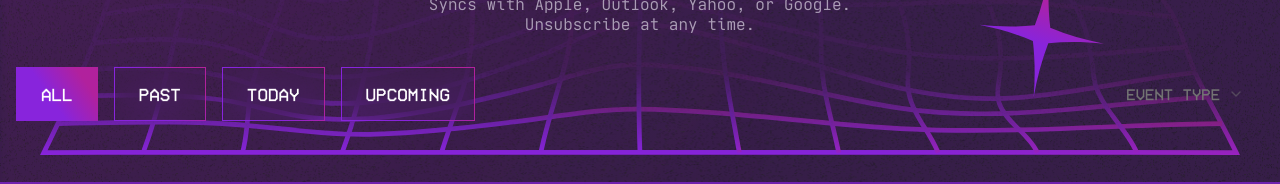
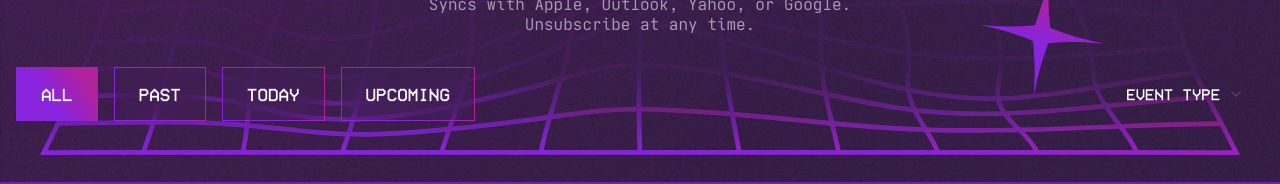
Before and after one commit to 8x5y1a/sesa-website, a Next.js app: page /en/EventsPage in a window 1280 px wide. Shown: the part 381-565 px from the top of the page. Built offline with nearby package versions, Linux system fonts and the light colour scheme.

Commit message:
Added proper font color to Event Type dropdown `i#

```diff
--- a/src/app/[locale]/EventsPage/components/EventFilters.tsx
+++ b/src/app/[locale]/EventsPage/components/EventFilters.tsx
@@ -55,7 +55,7 @@ const EventFilters: React.FC<{
 
             {/* Right Side: Event Type Dropdown */}
             <Select onValueChange={onFilterChange}>
-                <SelectTrigger className="!border-none px-5 py-4 uppercase">
+                <SelectTrigger className="!border-none px-5 py-4 uppercase text-white data-[placeholder]:text-white">
                     <SelectValue placeholder="Event Type" />
                 </SelectTrigger>
                 <SelectContent>
```
